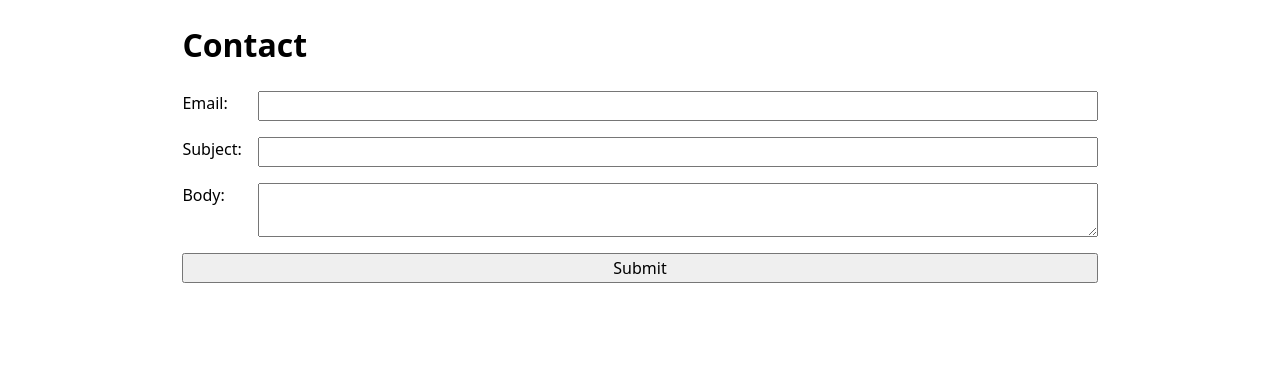
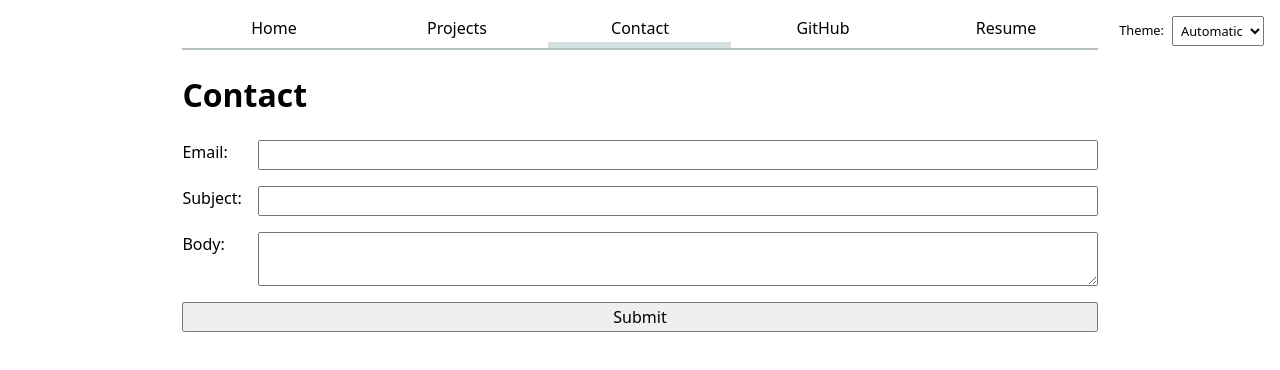
Before and after one commit to Michaelvasandani/portfolio, a plain HTML site: page contact/index.html in a window 1280 px wide. Drawn offline with Linux system fonts and the light colour scheme.

Commit message:
fixed navbar in contact and resume page

```diff
--- a/contact/index.html
+++ b/contact/index.html
@@ -5,7 +5,7 @@
     <meta name="viewport" content="width=device-width, initial-scale=1.0">
     <title>MICHAEL_VASANDANI: CONTACT</title>
     <link rel="stylesheet" href="style.css">
-    <script defer src="../global.js"></script>
+    <script src="../global.js" type = "module"></script>
 
 
 </head>
```
Also changed, not shown: resume/index.html (+1 -1 lines).
